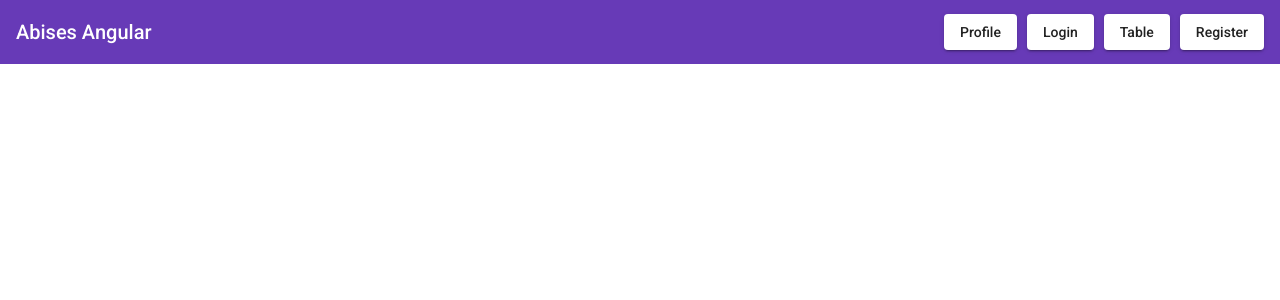
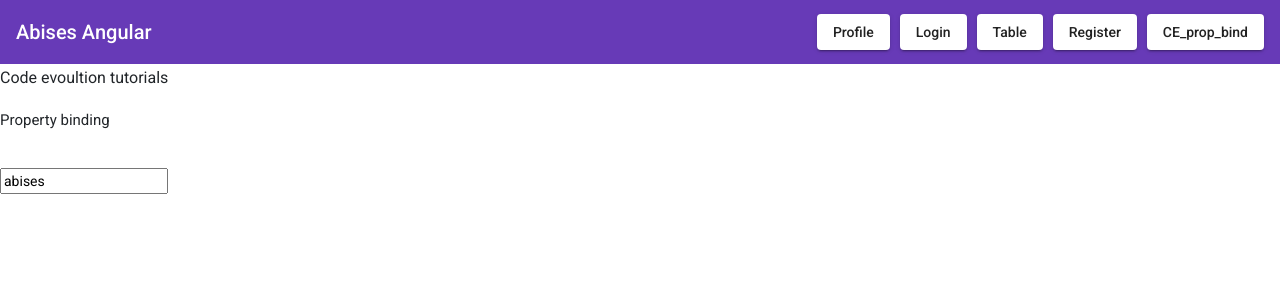
Before and after one commit to AbisesWeerasekera/angular_tutorial, an Angular app in the folder angular-material/: page /codeevolution in a window 1280 px wide. Before the commit this address led to /. Shown: the top 300 px of the page. Built offline with nearby package versions, Linux system fonts and the light colour scheme.

Commit message:
property binding

```diff
--- a/angular-material/src/app/app-routing.module.ts
+++ b/angular-material/src/app/app-routing.module.ts
@@ -1,5 +1,6 @@
 import { NgModule } from '@angular/core';
 import { RouterModule, Routes } from '@angular/router';
+import { CevolutionComponent } from './cevolution/cevolution.component';
 import { LoginComponent } from './login/login.component';
 import { ProfileComponent } from './profile/profile.component';
 import { RegisterComponent } from './register/register.component';
@@ -9,7 +10,8 @@ const routes: Routes = [
   { path: 'login', component: LoginComponent },
   { path: 'register', component: RegisterComponent },
   { path: 'profile', component: ProfileComponent },
-  { path: 'table', component: TableComponent }
+  { path: 'table', component: TableComponent },
+  { path: 'codeevolution', component: CevolutionComponent }
 ];
 
 @NgModule({
--- a/angular-material/src/app/app.component.html
+++ b/angular-material/src/app/app.component.html
@@ -6,7 +6,8 @@
     <button routerLink="/profile" class="mar-btn" mat-raised-button>Profile</button>
     <button routerLink="/login" class="mar-btn" mat-raised-button>Login</button>
     <button routerLink="/table" class="mar-btn" mat-raised-button>Table</button>
-    <button routerLink ="/register" mat-raised-button>Register</button>
+    <button routerLink ="/register" class="mar-btn" mat-raised-button>Register</button>
+    <button routerLink ="/codeevolution" mat-raised-button>CE_prop_bind</button>
   </mat-toolbar-row>
 </mat-toolbar>
 
--- a/angular-material/src/app/app.module.ts
+++ b/angular-material/src/app/app.module.ts
@@ -30,6 +30,7 @@ import { DialogContentExampleDialogComponent } from './profile/dialog-content-ex
 import { TableComponent } from './table/table.component';
 
 import {MatTableModule} from '@angular/material/table';
+import { CevolutionComponent } from './cevolution/cevolution.component';
 
 @NgModule({
   declarations: [
@@ -39,6 +40,7 @@ import {MatTableModule} from '@angular/material/table';
     ProfileComponent,
     DialogContentExampleDialogComponent,
     TableComponent,
+    CevolutionComponent,
   ],
   imports: [
     BrowserModule,
--- /dev/null
+++ b/angular-material/src/app/cevolution/cevolution.component.html
@@ -0,0 +1,5 @@
+<h3>Code evoultion tutorials</h3>
+<h4>Property binding</h4>
+<br/>
+
+<input [id]="myId" type="text" value="abises">
--- /dev/null
+++ b/angular-material/src/app/cevolution/cevolution.component.ts
@@ -0,0 +1,16 @@
+import { Component, OnInit } from '@angular/core';
+
+@Component({
+  selector: 'app-cevolution',
+  templateUrl: './cevolution.component.html',
+  styleUrls: ['./cevolution.component.css']
+})
+export class CevolutionComponent implements OnInit {
+  public myId = "textid";
+
+  constructor() { }
+
+  ngOnInit(): void {
+  }
+
+}
```
Also changed, not shown: angular-material/src/app/cevolution/cevolution.component.css (added), 1 other file (tests, documents, lock files or other folders).
